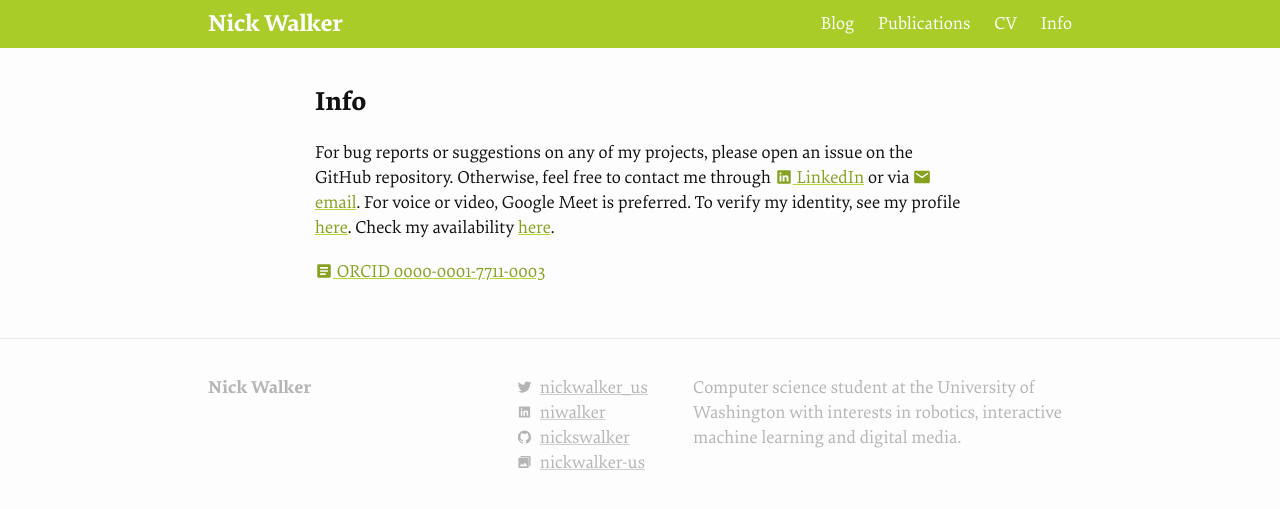
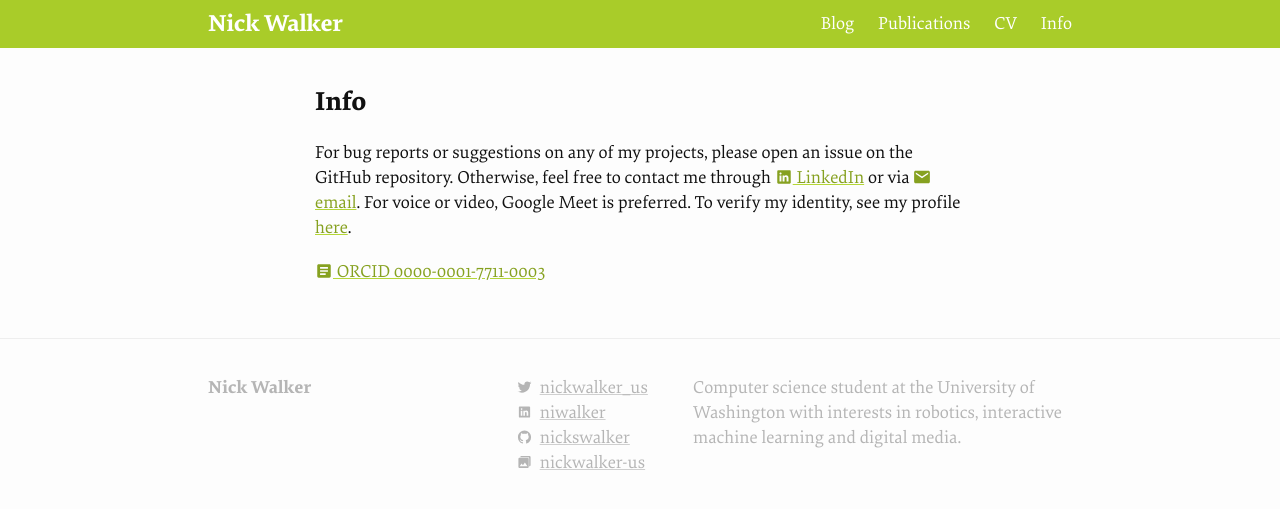
Before and after one commit to nickswalker/nickwalker.us, a Jekyll site: the page built from pages/info.md, in a window 1280 px wide. Shown: the top 509 px of the page. Built offline with Jekyll 4.4.1, drawn with Linux system fonts in a browser that asks for light colours.

Commit message:
Update contact info

```diff
--- a/pages/info.md
+++ b/pages/info.md
@@ -3,8 +3,9 @@ layout: page
 title: Info
 redirect_from:
   - /contact/
+  - /calendar/
 permalink: info
 ---
-For bug reports or suggestions on any of my projects, please open an issue on the GitHub repository. Otherwise, feel free to contact me through <a href="https://www.linkedin.com/in/niwalker"><ion-icon name="logo-linkedin"></ion-icon> LinkedIn</a> or via <a href="mailto:nswalker@cs.uw.edu"><ion-icon name="mail"></ion-icon> email</a>. For voice or video, Google Meet is preferred. To verify my identity, see my profile [here](https://keybase.io/nickswalker). Check my availability [here](/calendar).
+For bug reports or suggestions on any of my projects, please open an issue on the GitHub repository. Otherwise, feel free to contact me through <a href="https://www.linkedin.com/in/niwalker"><ion-icon name="logo-linkedin"></ion-icon> LinkedIn</a> or via <a href="mailto:nswalker@cs.uw.edu"><ion-icon name="mail"></ion-icon> email</a>. For voice or video, Google Meet is preferred. To verify my identity, see my profile [here](https://keybase.io/nickswalker).
 
 <a href="https://orcid.org/0000-0001-7711-0003"><ion-icon name="list-box"></ion-icon> ORCID 0000-0001-7711-0003</a>
```
Also changed, not shown: pages/calendar.md (deleted, +0 -7 lines).
